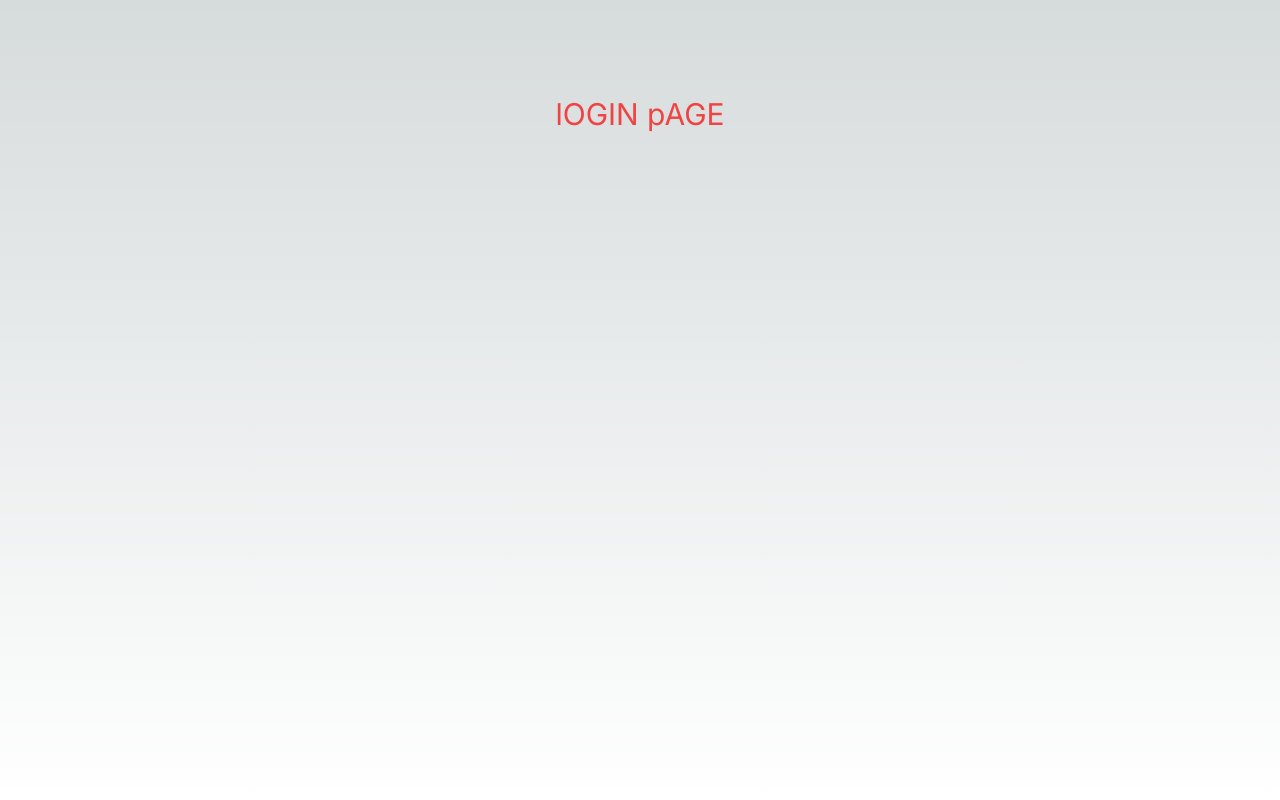
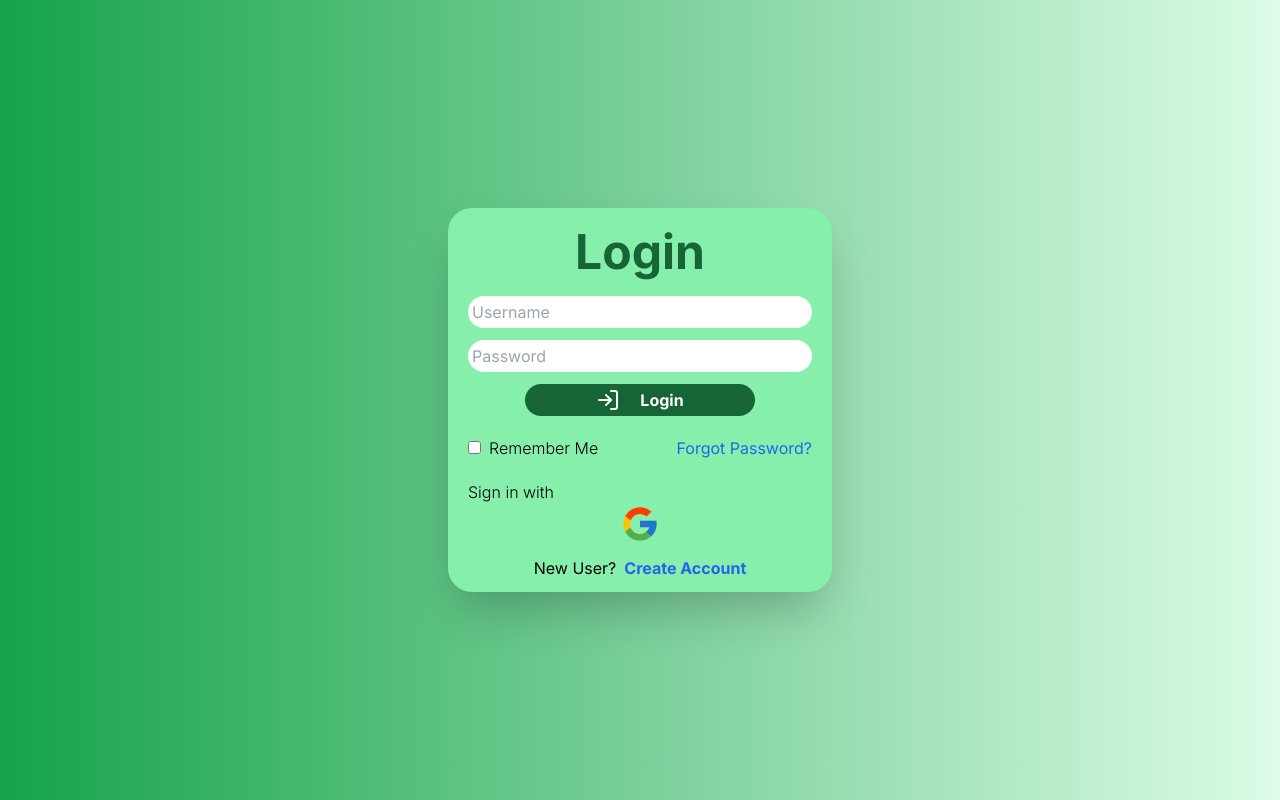
Before and after one commit to PanchananNath/clubspace, a Next.js app: page /login in a window 1280 px wide. Built offline with nearby package versions, Linux system fonts and the light colour scheme.

Commit message:
Create Login Page

```diff
--- a/package.json
+++ b/package.json
@@ -12,7 +12,8 @@
     "@vercel/postgres": "^0.7.2",
     "next": "14.1.0",
     "react": "^18",
-    "react-dom": "^18"
+    "react-dom": "^18",
+    "react-icons": "^5.0.1"
   },
   "devDependencies": {
     "@types/node": "^20",
--- a/src/app/layout.tsx
+++ b/src/app/layout.tsx
@@ -5,7 +5,7 @@ import "./globals.css";
 const inter = Inter({ subsets: ["latin"] });
 
 export const metadata: Metadata = {
-  title: "Create Next App",
+  title: "Club Space",
   description: "Generated by create next app",
 };
 
--- a/src/app/login/page.tsx
+++ b/src/app/login/page.tsx
@@ -1,9 +1,44 @@
 import Image from "next/image";
+import { LuLogIn } from "react-icons/lu";
+import { FcGoogle } from "react-icons/fc";
 
-export default function LoginPAGE() {
+export default function Test() {
   return (
-    <main className="flex min-h-screen flex-col items-center justify-between p-24">
-     <div className="text-red-500 text-3xl">lOGIN pAGE</div>
-    </main>
+
+    <div className="min-h-screen flex justify-center content-center bg-gradient-to-r from-green-600 to-green-100">
+        <form action="" className="w-96 h-fit bg-green-300 rounded-3xl self-center shadow-2xl">
+
+            <h1 className="text-center text-5xl p-5 font-bold text-green-800">Login</h1>
+
+            <div className="flex flex-col px-5">
+                <input type="text" name="" id="" placeholder="Username" required className="rounded-full p-1 "/>
+                <input type="password" placeholder="Password" required className="rounded-full p-1 mt-3" />
+            </div>
+
+            <div className="flex justify-center mt-3">
+                <button className="font-bold text-white bg-green-800 w-3/5 p-1 rounded-full flex justify-center hover:bg-white hover:text-black hover:font-bold"><LuLogIn className="h-6 w-6 mr-5"/>Login</button>
+            </div>
+
+            <div className="flex justify-between m-5">
+                <div>
+                    <input type="checkbox" name="" id=""/>
+                    <label htmlFor="" className="font-light ml-2">Remember Me</label>
+                </div>
+                <a href="" className="text-blue-600 hover:text-red-600">Forgot Password?</a>
+            </div>
+
+            <div className="flex flex-col">
+                <h3 className="font-light text-m ml-5">Sign in with</h3>
+                <a href="" className="place-self-center"><FcGoogle className="h-10 w-10 mb-3"/></a>
+            </div>
+
+            <div className="flex justify-center mb-3">
+                <span className="mr-2">New User?</span>
+                <a href="" className="font-bold text-blue-600 hover:text-red-600">Create Account</a>
+            </div>
+
+        </form>
+    </div>
+
   );
 }
```
Also changed, not shown: src/app/globals.css (+4 -7 lines), 2 other files (tests, documents, lock files or other folders).
